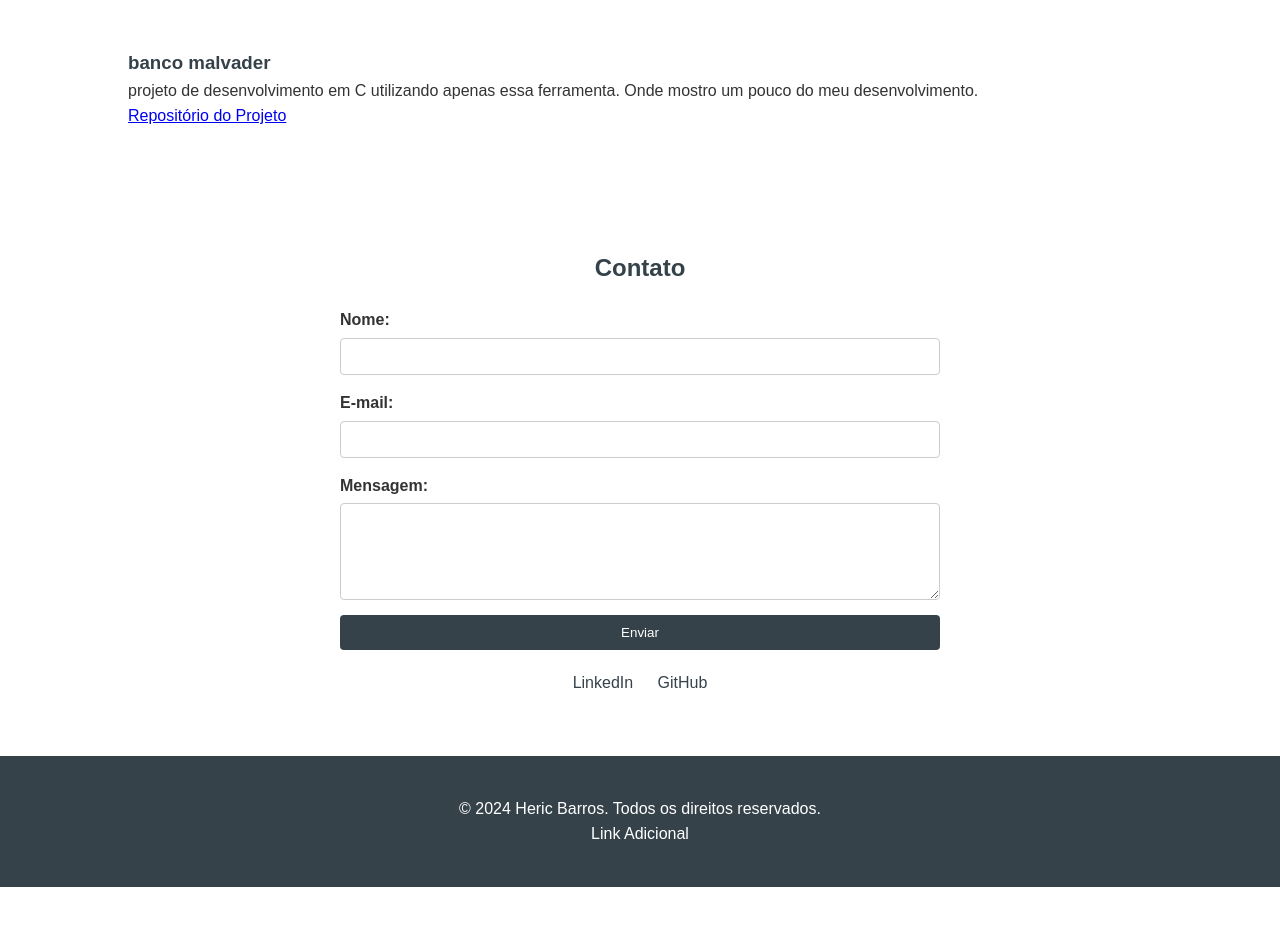
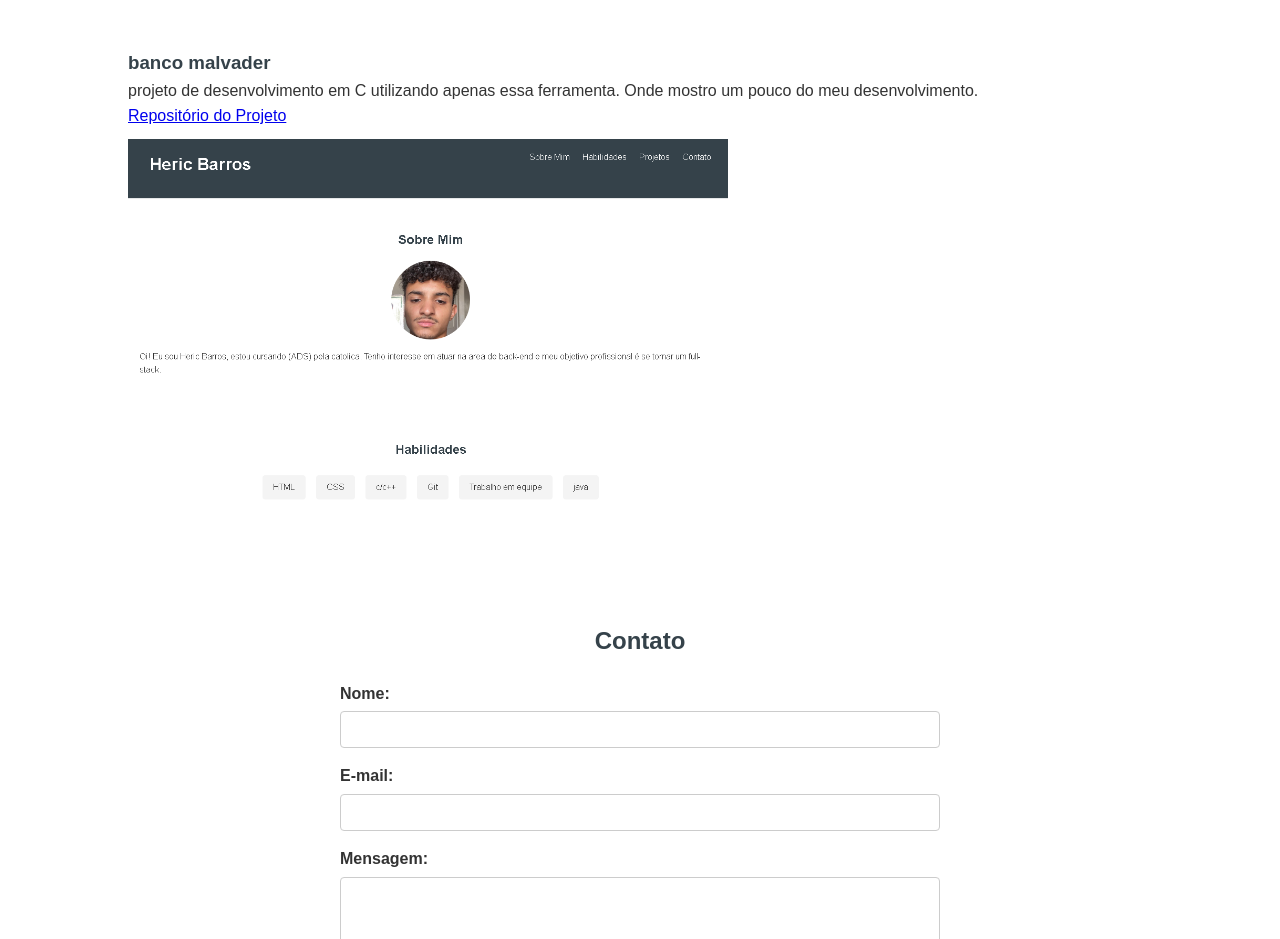
Before and after one commit to sherek231/projeto-avaliativo, a plain HTML site: page index.html in a window 1280 px wide. Shown: the part 1500-2439 px from the top of the page. Before the commit the page ends 2387 px from the top, so only its background shows below. Drawn offline with Linux system fonts and the light colour scheme.

Commit message:
Update index.html

```diff
--- a/index.html
+++ b/index.html
@@ -65,7 +65,7 @@
                 <p>projeto de desenvolvimento em C utilizando apenas essa ferramenta. Onde mostro um pouco do meu desenvolvimento.
                 </p>
                 <a href="https://github.com/sherek231/malvader-bank" target="_blank">Repositório do Projeto</a>
-                <img "Captura de tela 2024-10-07 195808.png ">
+                <img src="portifolio.PNG" alt="Captura do Projeto">
             </div>
         </div>
     </section>
```
